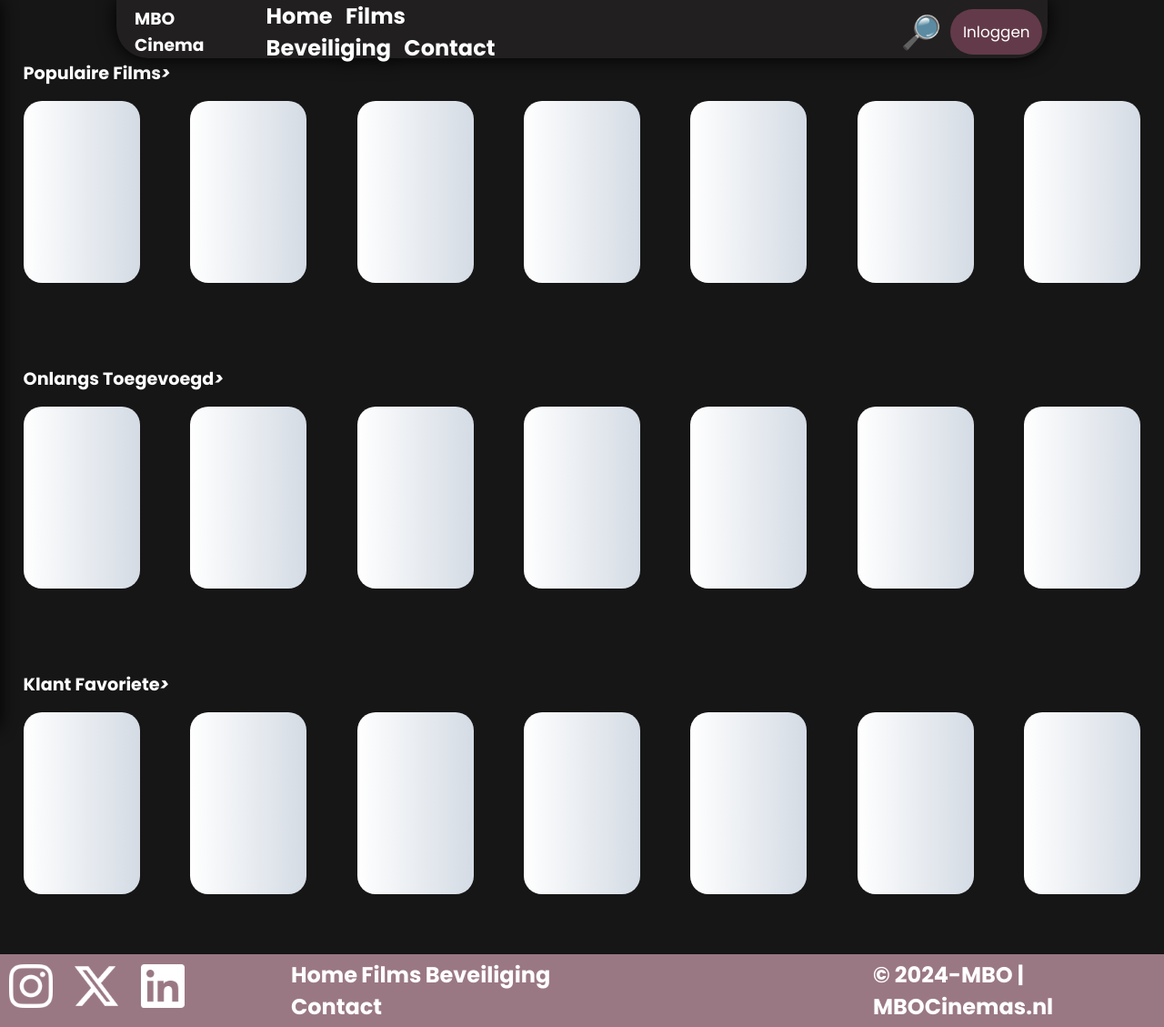
After one commit to 6037685/MBO-cinema, a PHP site: page /films.php in a window 1280 px wide. The commit adds this page. Shown: the whole page at 91% size. Run offline with PHP 8.4, Linux system fonts and the light colour scheme.

Commit message:
Films Pagina Aangemaakt

```diff
--- a/bioscoop/html/Css/styl.css
+++ b/bioscoop/html/Css/styl.css
@@ -111,7 +111,8 @@ header{
     padding: 2vw;
     display: flex;
     flex-direction: column;
-    margin-bottom: 10vh;
+    margin-bottom: 5vh;
+    margin-top: 5vh;
 }
 #h1-films{
     font-size: 0.8em !important;
@@ -125,7 +126,7 @@ header{
     background: rgb(255,255,255);
     background: linear-gradient(90deg, rgba(255,255,255,1) 0%, rgba(212,219,228,1) 100%);
     width: 10vw;
-    height: 12vh;
+    height: 25vh;
     border-radius: 20px;
 }
 .info-section{
@@ -290,10 +291,26 @@ footer{
 
 /* Einde Contact */
 
-/* Overlay */
+/* Films Pagina */
+#films{
+    margin-top: 20vh;
+    display: grid;
+    grid-template-rows: .2fr 1fr;
+    padding: 20px;
+}
+#films-wrapper{
+    display: flex;
+    justify-content: space-around;
 
-
-/* Einde Overlay */
+}
+    #film{
+        background: rgb(255,255,255);
+        background: linear-gradient(90deg, rgba(255,255,255,1) 0%, rgba(212,219,228,1) 100%);
+        width: 8vw;
+        height: 20vh;
+        margin-top: 2vh;
+    }
+/* Einde Films Pagina */
 
 
 /* Login & Register Pagina */
--- /dev/null
+++ b/bioscoop/html/films.php
@@ -0,0 +1,66 @@
+<!DOCTYPE html>
+    <html lang="nl">
+    <head>
+        <meta charset="utf-8">
+        <meta name="viewport" content="width=device-width, initial-scale=1">
+        <meta name="description" content="">
+        <meta name="author" content="Kishan & Julian">
+        <meta name="keywords" content="">
+        <title>Mbo cinema</title>
+        <link rel="stylesheet" type="text/css" href="Css/styl.css">
+        <link rel="stylesheet" type="text/css" href="Css/overlay.css">
+        <script defer src="index.js"></script>
+    </head>
+    <body>
+            <?php
+                    include_once 'header.php';
+            ?>
+<main>
+    <section class="movie-container">
+        <h1 id="h1-films">
+            <a href="#">Populaire Films<i>></i></a>
+        </h1>
+            <section class="article-container">
+                <article class="movie"></article>
+                <article class="movie"></article>
+                <article class="movie"></article>
+                <article class="movie"></article>
+                <article class="movie"></article>
+                <article class="movie"></article>
+                <article class="movie"></article>
+            </section>
+        </section>
+        <section class="movie-container">
+        <h1 id="h1-films">
+            <a href="#">Onlangs Toegevoegd<i>></i></a>
+        </h1>
+            <section class="article-container">
+                <article class="movie"></article>
+                <article class="movie"></article>
+                <article class="movie"></article>
+                <article class="movie"></article>
+                <article class="movie"></article>
+                <article class="movie"></article>
+                <article class="movie"></article>
+            </section>
+        </section>
+        <section class="movie-container">
+        <h1 id="h1-films">
+            <a href="#">Klant Favoriete<i>></i></a>
+        </h1>
+            <section class="article-container">
+                <article class="movie"></article>
+                <article class="movie"></article>
+                <article class="movie"></article>
+                <article class="movie"></article>
+                <article class="movie"></article>
+                <article class="movie"></article>
+                <article class="movie"></article>
+            </section>
+        </section>
+</main>
+    <?php
+        include_once 'footer.php';
+    ?>
+    </body>
+</html>
--- a/bioscoop/html/header.php
+++ b/bioscoop/html/header.php
@@ -11,7 +11,7 @@
                     <h1>MBO<br>Cinema</h1>
                     <article id="menu-A">
                         <a href="home.php">Home</a>
-                        <a href="#">Films</a>
+                        <a href="films.php">Films</a>
                         <a href="#">Beveiliging</a>
                         <a href="contact.php">Contact</a>
                     </article>
```
